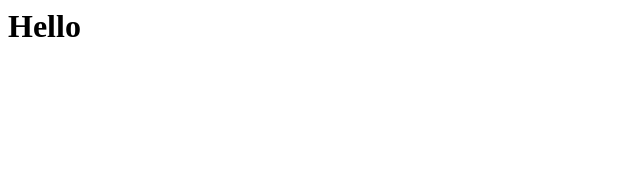
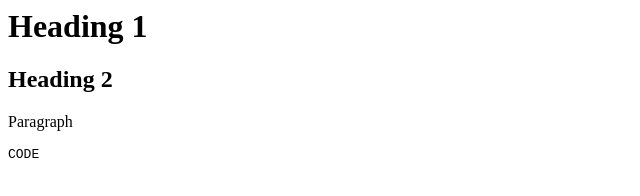
Before and after one commit to khalsey/data_test_Feb_2024, a plain HTML site: page index.html in a window 1280 px wide. Shown: the whole page, without its empty margins (0-640 px from the left). Drawn offline with Linux system fonts and the light colour scheme.

Commit message:
Update index.html

```diff
--- a/index.html
+++ b/index.html
@@ -1 +1,13 @@
-<h1>Hello</h1>
+
+<!DOCTYPE>
+<HTML>
+    <HEAD>
+        <TITLE> This is the web page title</TITLE>
+    </HEAD>
+    <BODY>
+        <H1>Heading 1</H1>
+        <H2>Heading 2</H2>
+        <P> Paragraph </P>
+        <CODE> CODE </CODE>
+    </BODY>
+</HTML>
```
